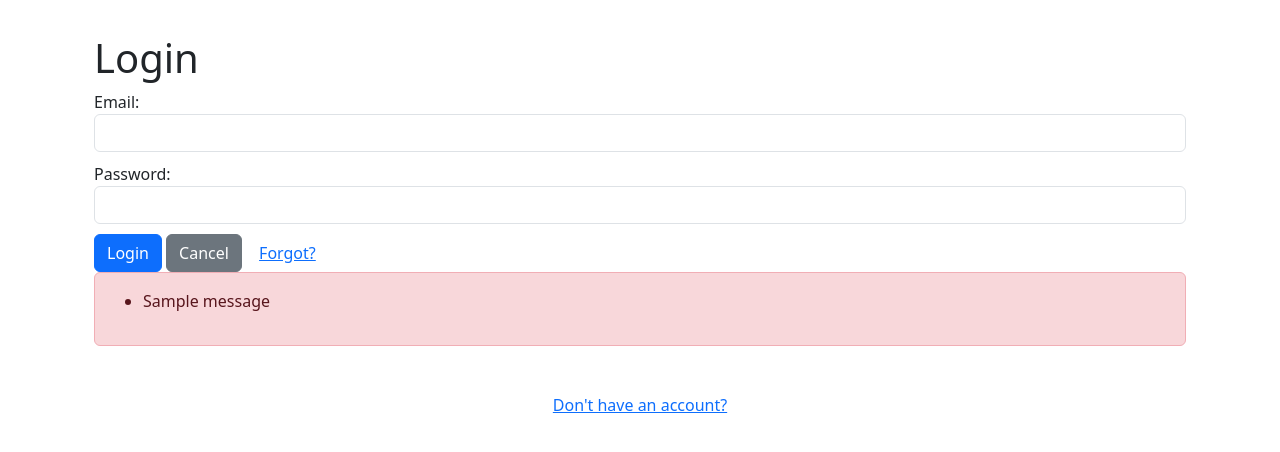
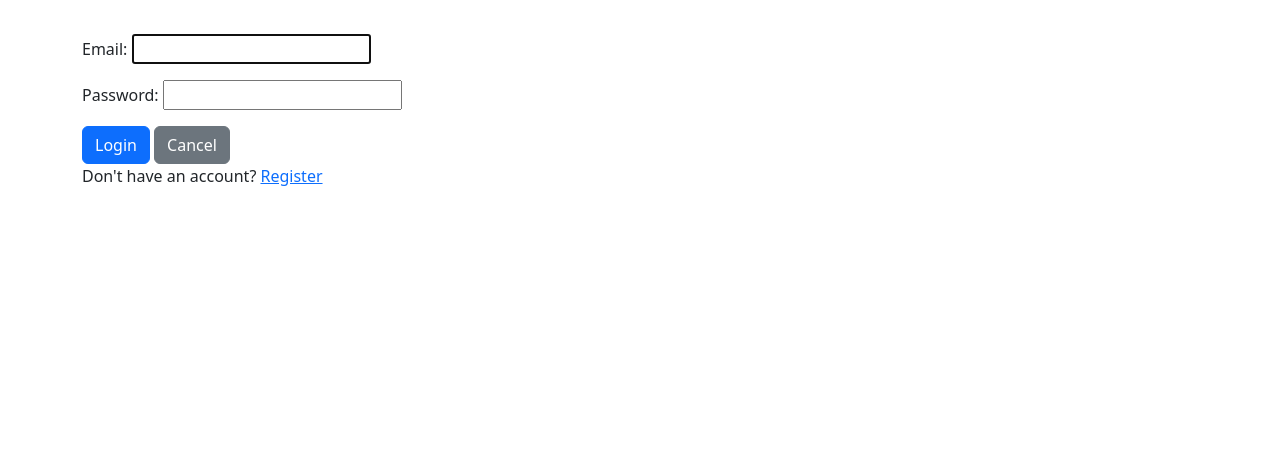
Before and after one commit to Iforgotaboutitin2seconds/Sprint, a Django app: page /login/ in a window 1280 px wide. Shown: the part 146-598 px from the top of the page. Run offline with Django 4.2, Linux system fonts and the light colour scheme; tables that the repository leaves empty hold one stand-in row (values such as "Sample post"); one stand-in notice (Sample message) is shown; some libraries are stand-ins or nearby versions.

Commit message:
change custom login to django login
It just dont work.

```diff
--- a/musicApp/forms.py
+++ b/musicApp/forms.py
@@ -1,5 +1,5 @@
 from django import forms
-from django.contrib.auth.forms import UserCreationForm
+from django.contrib.auth.forms import UserCreationForm, AuthenticationForm
 from django.contrib.auth import get_user_model
 from .models import *
 
@@ -42,19 +42,5 @@ class RegisterForm(UserCreationForm):
         return user
 
 
-class LoginForm(forms.Form):
-    email = forms.EmailField(max_length=100)
-    password = forms.CharField(widget=forms.PasswordInput)
-
-    def clean(self):
-        cleaned_data = super().clean()
-        email = cleaned_data.get('email')
-        password = cleaned_data.get('password')
-
-        if email and password:
-            user = User.objects.filter(email=email).first()
-            if not user or not user.check_password(password):
-                raise forms.ValidationError("Invalid email or password.")
-            else:
-                self.user = user
-        return cleaned_data
+class LoginForm(AuthenticationForm):
+    pass
--- a/musicApp/templates/musicApp/login.html
+++ b/musicApp/templates/musicApp/login.html
@@ -1,54 +1,13 @@
 {% extends 'musicApp/base.html' %}
 
 {% block content %}
-    <div class="container">
-        <h1>Login</h1>
-        <form action="{% url 'login' %}" method="post">
+    <div class="login-form">
+        <form method="post">
             {% csrf_token %}
-            <div class="form-group">
-                <label for="email">Email:</label>
-                <input type="email" id="email" name="email" class="form-control" style="margin-bottom: 10px;" required>
-            </div>
-            <div class="form-group">
-                <label for="password">Password:</label>
-                <input type="password" id="password" name="password" class="form-control" style="margin-bottom: 10px;" required>
-            </div>
+            {{ form.as_p }}
             <button type="submit" class="btn btn-primary">Login</button>
-            <a href="{% url 'index' %}" class="btn btn-secondary">Cancel</a>
-            <button type="button" class="btn btn-link" onclick="showMessage()">Forgot?</button>
-
-            {% if messages %}
-                <div class="alert alert-danger">
-                    <ul class="messages">
-                        {% for message in messages %}
-                            <li {% if message.tags %} class="{{ message.tags }}"{% endif %}>{{ message }}</li>
-                        {% endfor %}
-                    </ul>
-                </div>
-            {% endif %}
-
+            <a href="{% url 'songs' %}" class="btn btn-secondary">Cancel</a>
         </form>
-        <br>
-        <div class="text-center">
-            <a href="{% url 'register' %}" class="btn btn-link">Don't have an account?</a>
-        </div>
+        <p class="register-link">Don't have an account? <a href="{% url 'register' %}">Register</a></p>
     </div>
-    <script>
-        function showMessage() {
-            alert("This feature is currently being worked on.");
-        }
-
-        const messagesContainer = document.querySelector('.messages');
-
-        function checkMessages() {
-            const messages = document.querySelectorAll('.messages li');
-            if (messages.length > 0) {
-                messagesContainer.style.display = 'block';
-            } else {
-                messagesContainer.style.display = 'none';
-            }
-        }
-
-        setInterval(checkMessages, 1000);
-    </script>
 {% endblock %}
--- a/musicApp/views.py
+++ b/musicApp/views.py
@@ -1,12 +1,12 @@
-from django.shortcuts import render, redirect
-from django.views.generic import *
-from django.contrib.auth import login
+from django.shortcuts import redirect
+from django.views.generic import ListView, DetailView, CreateView, UpdateView, DeleteView, FormView, TemplateView
+from django.contrib.auth import login, authenticate, get_user_model
 from django.contrib.auth.mixins import LoginRequiredMixin
 from django.http import HttpResponse
-from .models import *
-from .forms import *
-from django.contrib.auth import get_user_model
 from django.contrib import messages
+from .models import Song
+from .forms import SongForm, LoginForm, RegisterForm
+from django.contrib.auth.views import LoginView
 
 
 def index(request):
@@ -42,29 +42,14 @@ class SongDeleteView(LoginRequiredMixin, DeleteView):
     success_url = "/songs/"
 
 
-class LoginView(FormView):
+class LoginView(LoginView):
     form_class = LoginForm
     template_name = "musicApp/login.html"
     success_url = "/songs/"
 
-    def form_valid(self, form):
-        user = form.user
-        if user:
-            login(self.request, user)  # Log in the user
-            return super().form_valid(form)
-        else:
-            return self.form_invalid(form)
-
-    def form_invalid(self, form):
-        # Handle form errors
-        for field, errors in form.errors.items():
-            for error in errors:
-                messages.error(self.request, error)
-        return super().form_invalid(form)
-
 
 class RegisterView(FormView):
-    model = get_user_model
+    model = get_user_model()
     form_class = RegisterForm
     template_name = "musicApp/register.html"
     success_url = "/songs/"
```
Also changed, not shown: musicApp/models.py (+2 -5 lines), musicApp/templates/musicApp/register.html (+2 -36 lines), db.sqlite3.
